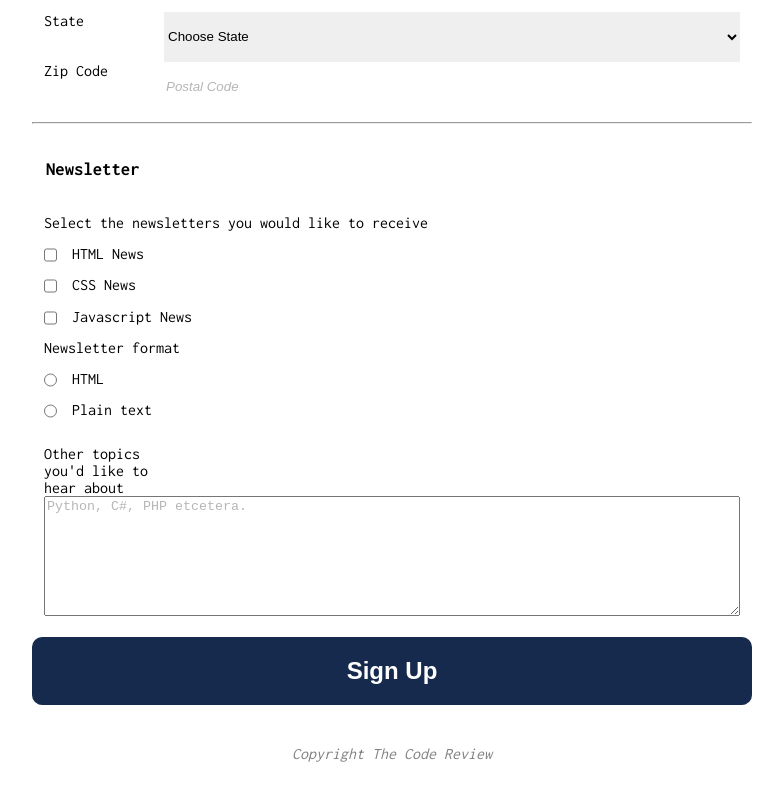
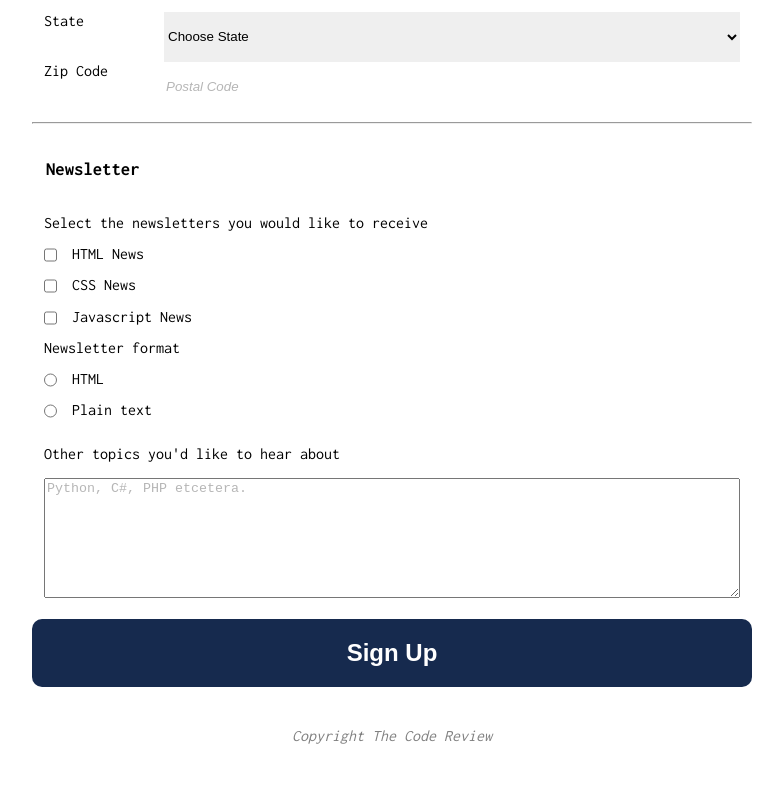
Before and after one commit to mannyboul/online_registration_v4, a plain HTML site: page index.html in a window 1280 px wide. Shown: the part 567-1367 px from the top of the page, without its empty margins (248-1031 px from the left). Drawn offline with Linux system fonts and the light colour scheme.

Commit message:
fix
small fixes

```diff
--- a/css/styles.css
+++ b/css/styles.css
@@ -38,7 +38,7 @@ h1 {
 h3 {
   margin: 35px 0px 30px 0px;
 }
-label {
+label:not(label[for="topic"]) {
   width: 120px;
 }
 label, input {
@@ -84,9 +84,7 @@ input[id="zip"] {
 label[for="plain"] {
   margin-bottom: 1rem;
 }
-label[for="topics"] {
-  display: block;
-  width: 400px;
+label[for="topic"] {
   padding-bottom: 1rem;
 }
 #text-area {
```
